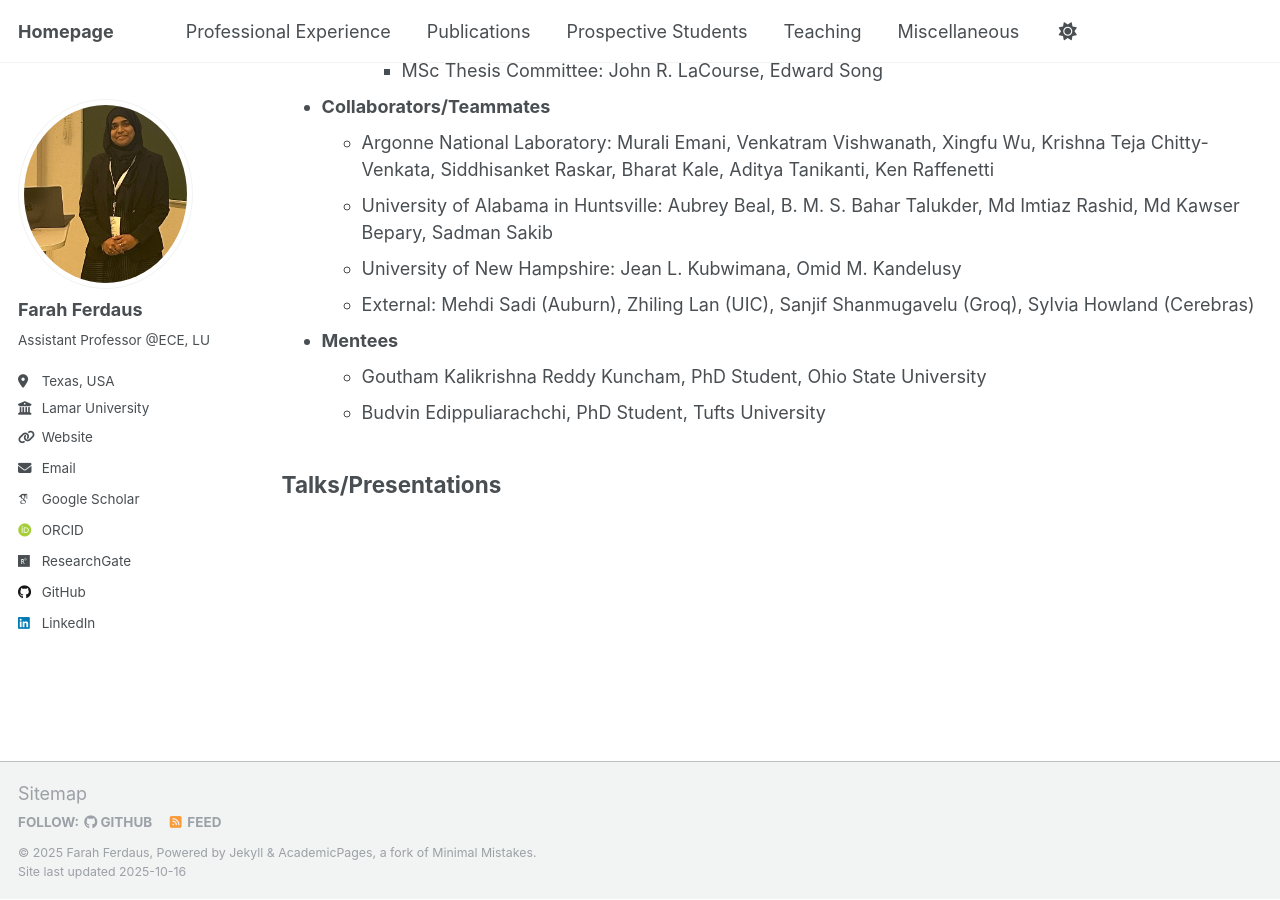
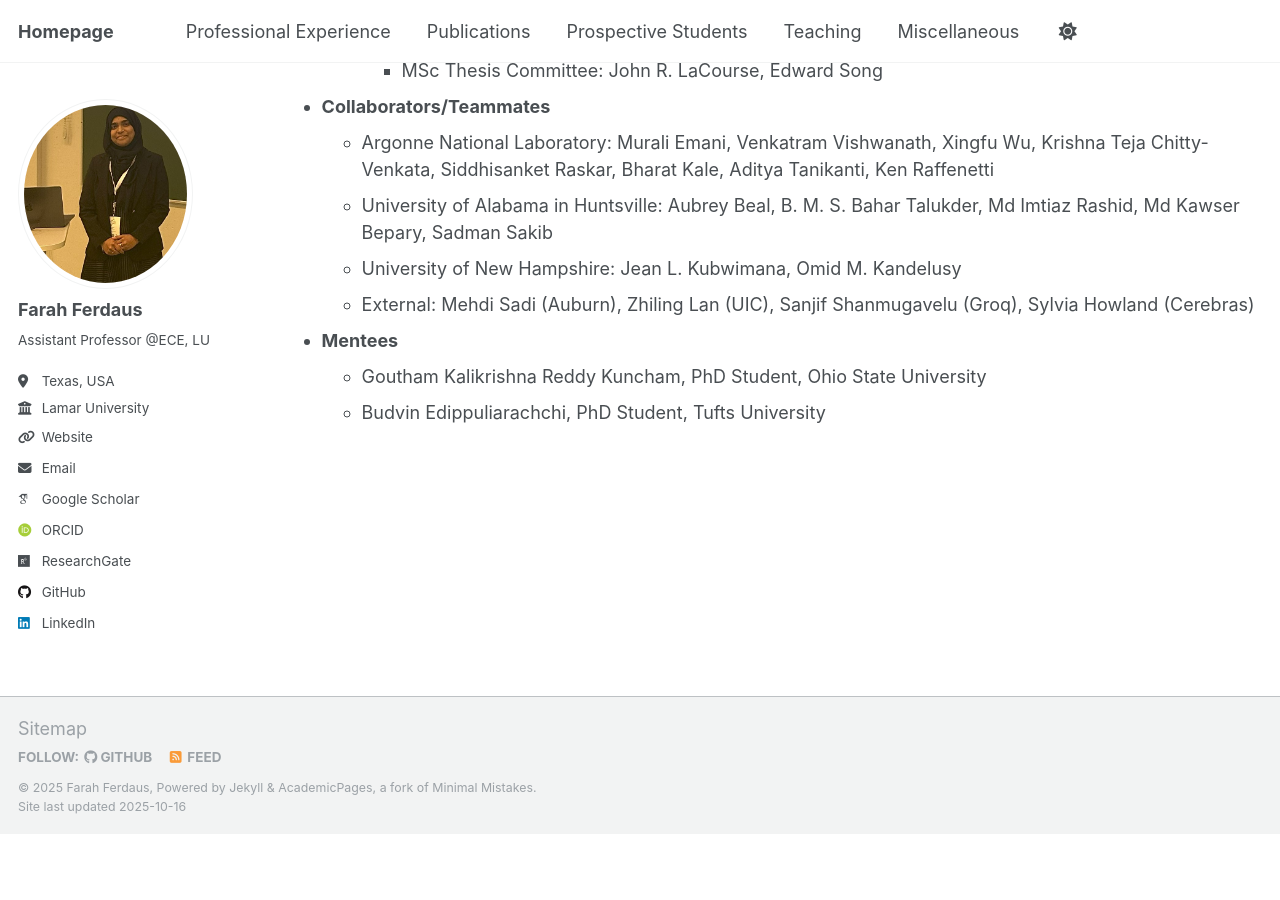
Before and after one commit to fferdaus/fferdaus.github.io, a Jekyll site: the page built from _pages/experience.md, in a window 1280 px wide and 900 px high, scrolled down 2815 px. Built offline with Jekyll 4.4.1, drawn with Linux system fonts in a browser that asks for light colours; some web fonts are replaced; after the commit the page ends 3649 px from its top, so only the background shows below that.

Commit message:
Update experience.md

```diff
--- a/_pages/experience.md
+++ b/_pages/experience.md
@@ -94,10 +94,10 @@ redirect_from:
    * Goutham Kalikrishna Reddy Kuncham, PhD Student, Ohio State University
    * Budvin Edippuliarachchi, PhD Student, Tufts University
 
-## Talks/Presentations
+<!--## Talks/Presentations
 
 
-<!--**Ph.D. in Electrical Engineering**
+**Ph.D. in Electrical Engineering**
 *Iowa State University, Spring 2022*
 - **Major Professor:** T Raman
 - **Minor:** Mathematics-->
```
